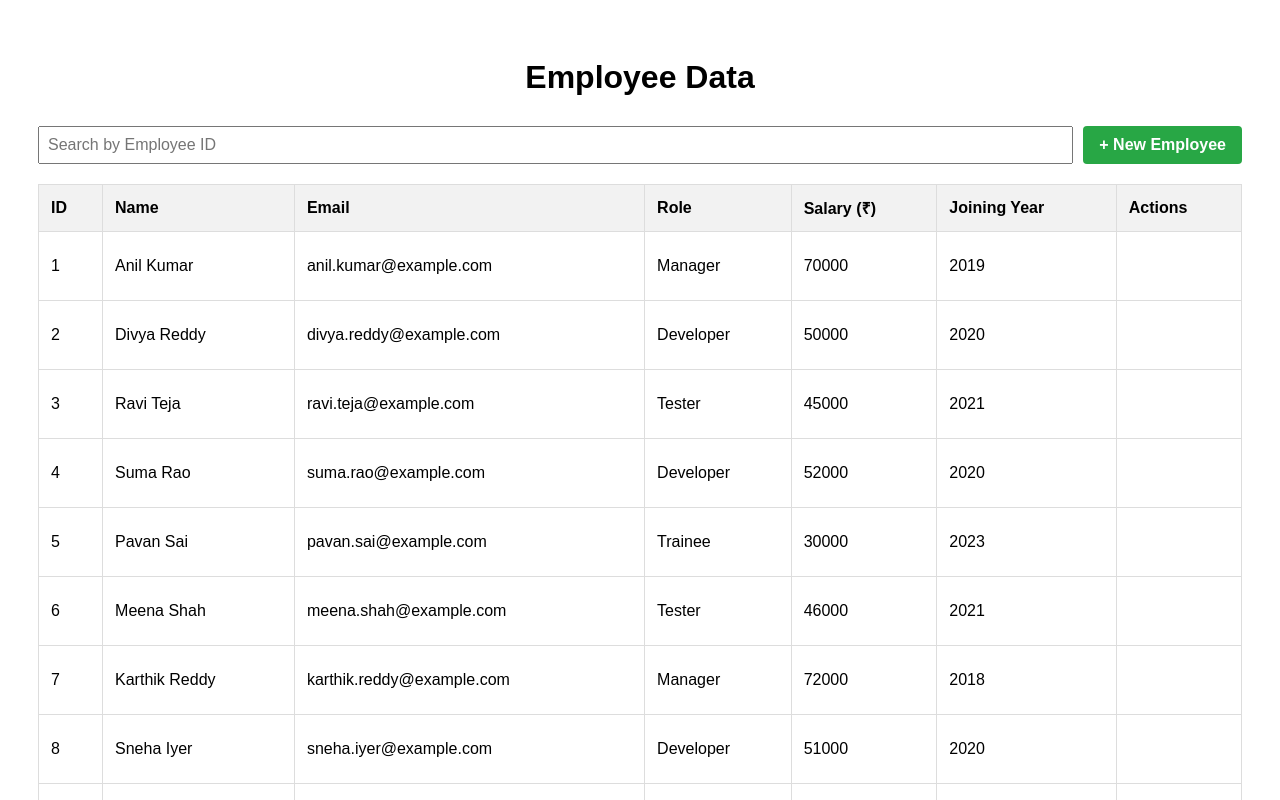
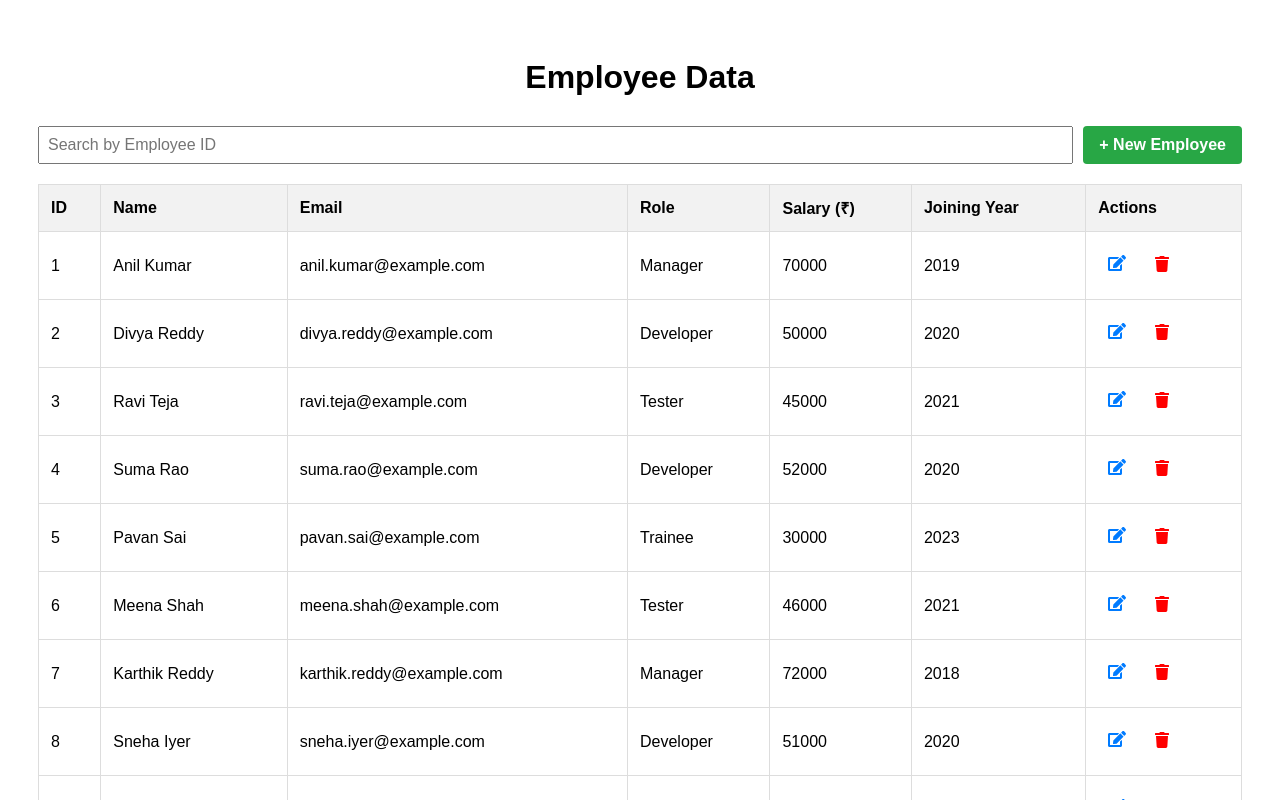
Before and after one commit to burrasatyanarayana/payrollManagement, a React (Create React App) app: page /employee in a window 1280 px wide. Shown: the top 800 px of the page. Built offline with nearby package versions, Linux system fonts and the light colour scheme.

Commit message:
added delete icon and edit icon

```diff
--- a/package.json
+++ b/package.json
@@ -9,6 +9,8 @@
     "@testing-library/user-event": "^13.5.0",
     "react": "^19.1.1",
     "react-dom": "^19.1.1",
+    "react-icons": "^5.5.0",
+    "react-router-dom": "^7.7.1",
     "react-scripts": "5.0.1",
     "web-vitals": "^2.1.4"
   },
--- a/src/employee.css
+++ b/src/employee.css
@@ -52,11 +52,17 @@ h1 {
   background-color: #f2f2f2;
 }
 
+/* Updated icon button */
 .dots-button {
   background: none;
   border: none;
-  font-size: 20px;
+  font-size: 18px;
   cursor: pointer;
+  color: #007bff;
+}
+
+.dots-button:hover {
+  color: #0056b3;
 }
 
 /* ================= MODAL STYLING ================= */
@@ -82,6 +88,8 @@ h1 {
   border-radius: 10px;
   width: 100%;
   max-width: 500px;
+  max-height: 90vh;
+  overflow-y: auto;
   box-shadow: 0px 5px 15px rgba(0, 0, 0, 0.2);
   box-sizing: border-box;
 }
@@ -110,20 +118,28 @@ h1 {
 }
 
 .modal-buttons button {
-  padding: 10px 16px;
+  padding: 10px 20px; /* was too small */
+  min-width: 100px; /* force visible size */
   font-size: 15px;
   border: 1px solid #ccc;
   border-radius: 6px;
-  background-color: white;
+  background-color: #28a745;
   cursor: pointer;
-  transition: background-color 0.2s;
+  transition: background-color 0.2s ease;
 }
 
 .modal-buttons button:hover {
-  background-color: #f2f2f2;
+  background-color: #218838;
+}
+.dots-button.delete {
+  background-color: transparent;
+  border: none;
+  cursor: pointer;
+  color: red;
+  font-size: 1rem;
 }
 
-/* Optional: Make it responsive */
+/* Responsive */
 @media (max-width: 600px) {
   .modal {
     width: 100%;
--- a/src/employee.js
+++ b/src/employee.js
@@ -1,4 +1,5 @@
 import React, { useState } from "react";
+import { FaEdit, FaTrash } from "react-icons/fa";
 import "./employee.css";
 
 const App = () => {
@@ -165,52 +166,53 @@ const App = () => {
     },
   ]);
 
-  // Input for search bar
   const [searchId, setSearchId] = useState("");
-
-  // For editing employee
   const [editEmployee, setEditEmployee] = useState(null);
-
-  // For new employee modal visibility
   const [newEmployeeModal, setNewEmployeeModal] = useState(false);
-
-  // For storing new employee input
   const [newEmployee, setNewEmployee] = useState({
     id: "",
     name: "",
     email: "",
+    role: "",
     salary: "",
     joiningYear: "",
   });
 
-  // Handle changes in edit form fields
   const handleEditChange = (field, value) => {
     setEditEmployee({ ...editEmployee, [field]: value });
   };
 
-  // Save edited employee details
   const saveEdit = () => {
     const updatedList = employees.map((emp) =>
       emp.id === editEmployee.id ? editEmployee : emp
     );
     setEmployees(updatedList);
-    setEditEmployee(null); // close modal
+    setEditEmployee(null);
   };
 
-  // Handle adding a new employee
+  const deleteEmployee = (id) => {
+    const confirmDelete = window.confirm(
+      "Are you sure you want to delete this employee?"
+    );
+    if (confirmDelete) {
+      const updatedList = employees.filter((emp) => emp.id !== id);
+      setEmployees(updatedList);
+    }
+  };
+
   const handleAddEmployee = () => {
     if (
       !newEmployee.id ||
       !newEmployee.name ||
       !newEmployee.email ||
       !newEmployee.salary ||
-      !newEmployee.joiningYear
+      !newEmployee.joiningYear ||
+      !newEmployee.role
     ) {
       alert("Please fill all the fields.");
       return;
     }
 
-    // Check if employee ID already exists
     const alreadyExists = employees.find(
       (emp) => emp.id === Number(newEmployee.id)
     );
@@ -219,7 +221,6 @@ const App = () => {
       return;
     }
 
-    // Add new employee to list
     const updatedList = [
       ...employees,
       {
@@ -236,20 +237,20 @@ const App = () => {
       id: "",
       name: "",
       email: "",
+      role: "",
       salary: "",
       joiningYear: "",
     });
   };
 
-  // Filter employees by ID
   const filteredEmployees = employees.filter((emp) =>
     emp.id.toString().includes(searchId)
   );
+
   return (
     <div className="App">
       <h1>Employee Data</h1>
 
-      {/* Top Bar */}
       <div className="top-bar">
         <input
           type="text"
@@ -267,7 +268,6 @@ const App = () => {
         </button>
       </div>
 
-      {/* Employee Table */}
       <table className="employee-table">
         <thead>
           <tr>
@@ -291,13 +291,20 @@ const App = () => {
               <td>{emp.salary}</td>
               <td>{emp.joiningYear}</td>
               <td>
-                {/* Edit Button with Tooltip */}
                 <button
                   className="dots-button"
                   title="Edit"
                   onClick={() => setEditEmployee(emp)}
                 >
-                  ⋮
+                  <FaEdit />
+                </button>
+                <button
+                  className="dots-button delete"
+                  title="Delete"
+                  onClick={() => deleteEmployee(emp.id)}
+                  style={{ marginLeft: "8px", color: "red" }}
+                >
+                  <FaTrash />
                 </button>
               </td>
             </tr>
@@ -305,7 +312,7 @@ const App = () => {
         </tbody>
       </table>
 
-      {/* Edit Employee Modal */}
+      {/* Edit Modal */}
       {editEmployee && (
         <div className="modal-overlay">
           <div className="modal">
@@ -322,6 +329,12 @@ const App = () => {
               value={editEmployee.email}
               onChange={(e) => handleEditChange("email", e.target.value)}
               placeholder="Email"
+            />
+            <input
+              type="text"
+              value={editEmployee.role}
+              onChange={(e) => handleEditChange("role", e.target.value)}
+              placeholder="Role"
             />
             <input
               type="number"
@@ -375,6 +388,14 @@ const App = () => {
               placeholder="Email"
             />
             <input
+              type="text"
+              value={newEmployee.role}
+              onChange={(e) =>
+                setNewEmployee({ ...newEmployee, role: e.target.value })
+              }
+              placeholder="Role"
+            />
+            <input
               type="number"
               value={newEmployee.salary}
               onChange={(e) =>
```
Also changed, not shown: 1 other file (tests, documents, lock files or other folders).
